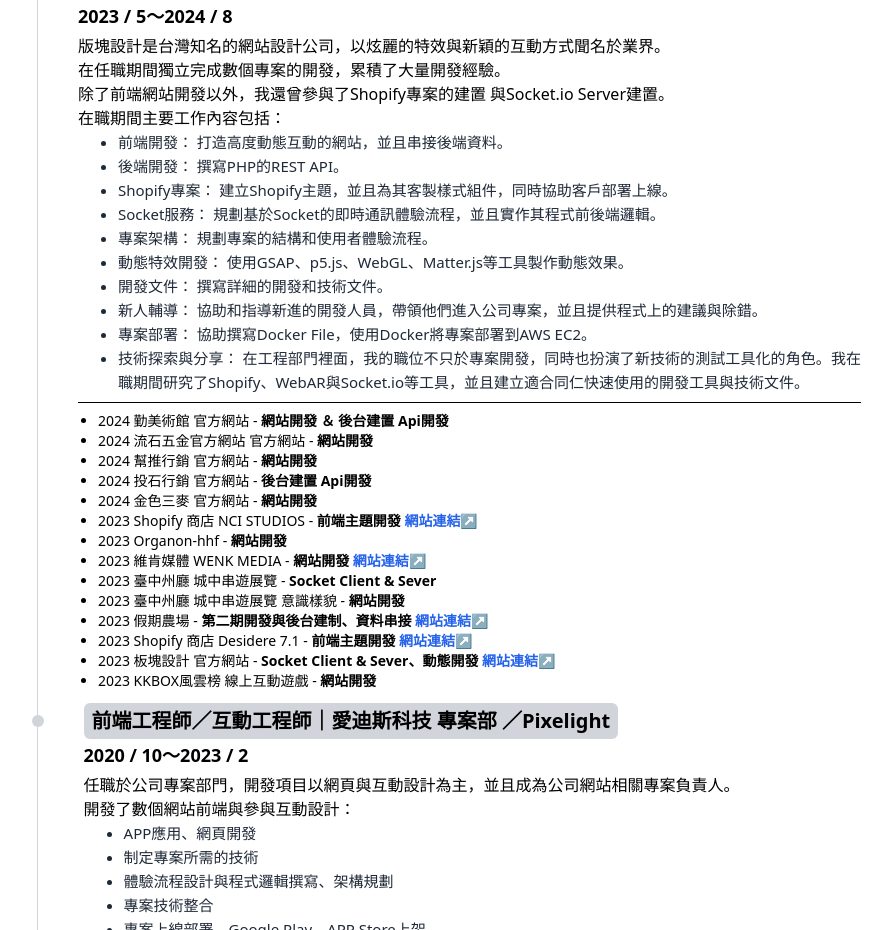
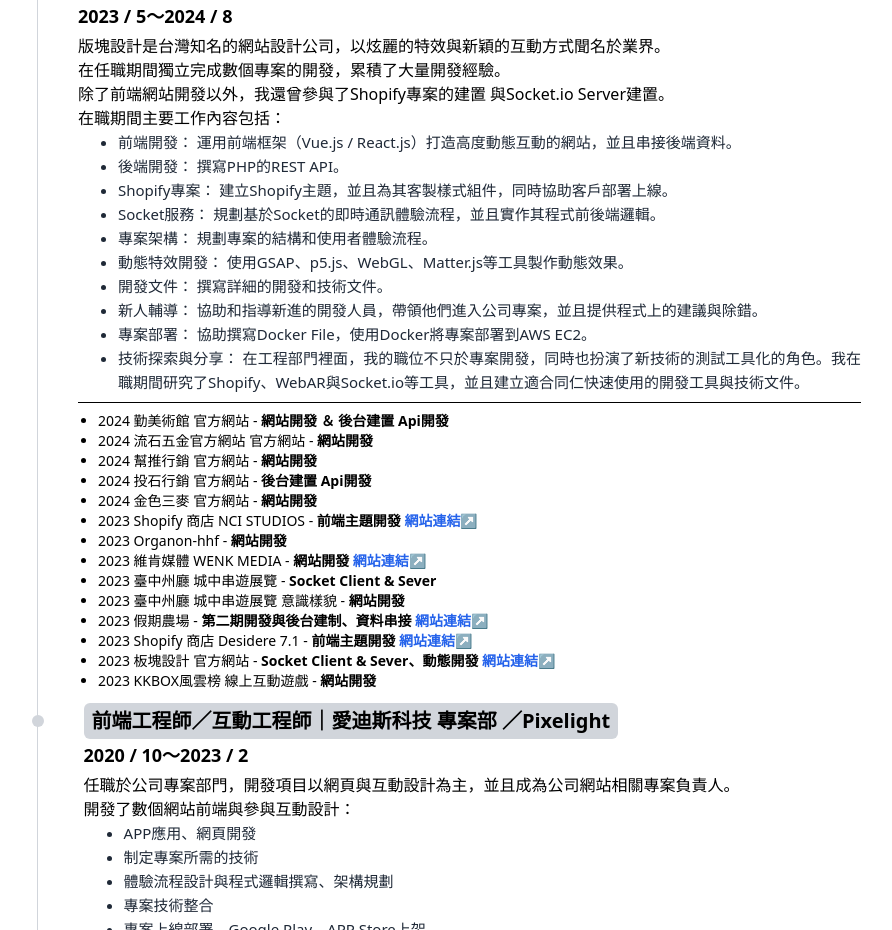
Before and after one commit to cs2338139/Resume, a Vue app: page / in a window 1280 px wide. Shown: the part 1700-2630 px from the top of the page, without its empty margins (208-1100 px from the left). Built offline with nearby package versions, Linux system fonts and the light colour scheme.

Commit message:
feat: 文案

```diff
--- a/src/views/Home.vue
+++ b/src/views/Home.vue
@@ -238,7 +238,7 @@
                 除了前端網站開發以外，我還曾參與了Shopify專案的建置 與Socket.io Server建置。<br />
                 在職期間主要工作內容包括：<br />
                 <ul class="list-disc text-gray-800 text-[15px] pl-10">
-                  <li>前端開發： 打造高度動態互動的網站，並且串接後端資料。</li>
+                  <li>前端開發： 運用前端框架（Vue.js / React.js）打造高度動態互動的網站，並且串接後端資料。</li>
                   <li>後端開發： 撰寫PHP的REST API。</li>
                   <li>Shopify專案： 建立Shopify主題，並且為其客製樣式組件，同時協助客戶部署上線。</li>
                   <li>Socket服務： 規劃基於Socket的即時通訊體驗流程，並且實作其程式前後端邏輯。</li>
```
